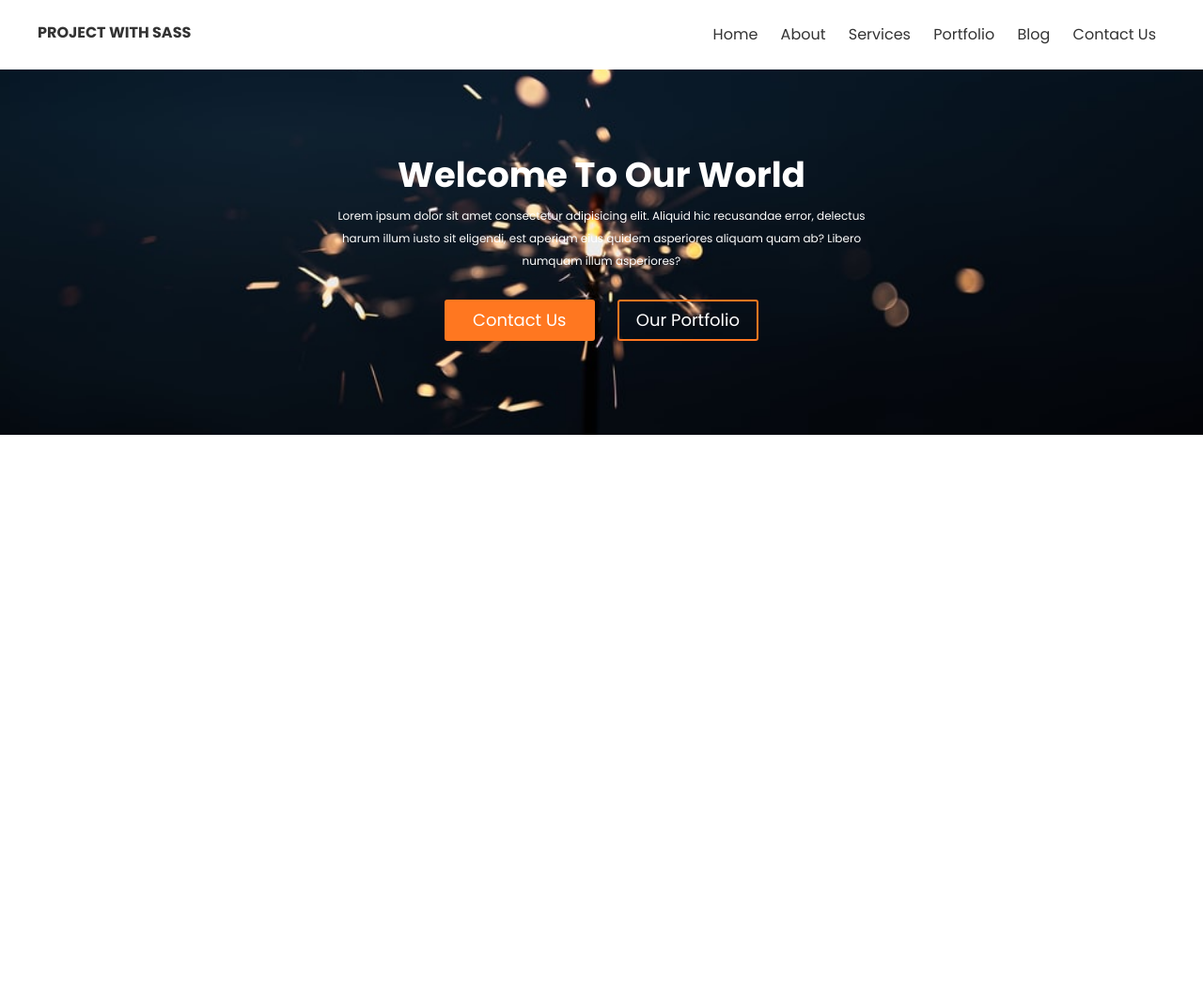
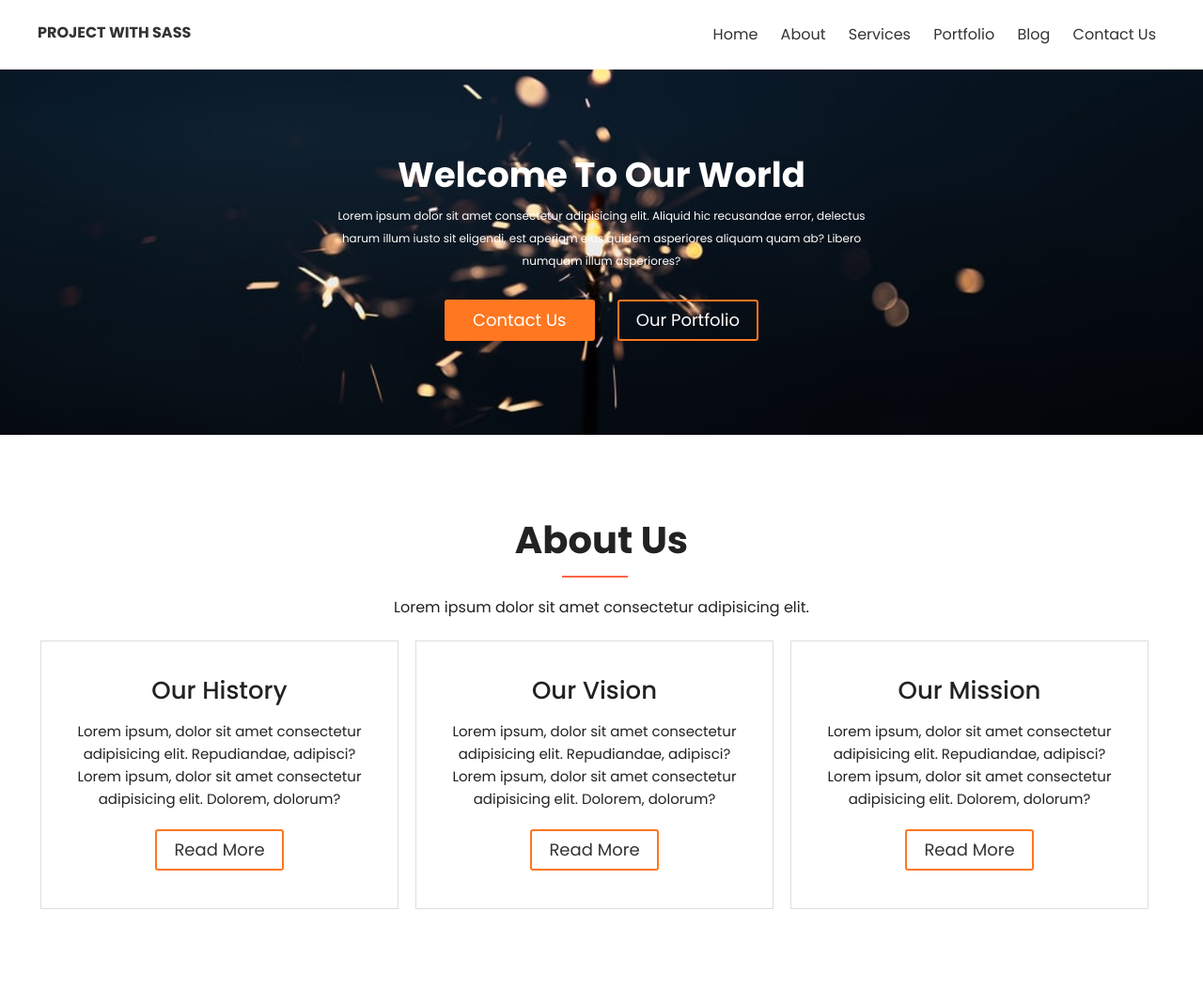
Before and after one commit to Joynal279/SASS-project, a plain HTML site: page index.html in a window 1280 px wide. Shown: the whole page at 94% size. Before the commit the page ends 800 px from the top, so only its background shows below. Drawn offline with Linux system fonts and the light colour scheme.

Commit message:
about-us page design implemented

```diff
--- a/css/Base/_common.scss
+++ b/css/Base/_common.scss
@@ -65,6 +65,7 @@ ul{
         background-color: $primary-color;
         &:hover{
             background-color: black;
+            color: $primary-color;
         }
     }
 
@@ -73,9 +74,41 @@ ul{
         padding: 8px 18px;
         &:hover{
             border-color: black;
+            color: $primary-color;
         }
     }
 }
+
+//Section-title css
+.about-area{
+    text-align: center;
+    .main{
+        .section-title {
+            text-align: center;
+            margin-bottom: 23px;
+             h4 {
+                text-transform: capitalize;
+                font-size: 40px;
+                position: relative;
+                display: inline-block;
+                margin-bottom: 20px;
+                padding-bottom: 28px;
+
+                &:before {
+                    position: absolute;
+                    content: '';
+                    width: 70px;
+                    height: 2px;
+                    background-color: tomato;
+                    bottom: 0px;
+                    left: 50%;
+                    transform: translateX(-60%);
+                }
+            }
+        }
+    }
+}
+
 
 // margin & padding
 
--- a/css/layouts/_about.scss
+++ b/css/layouts/_about.scss
@@ -0,0 +1,24 @@
+
+.single-about {
+    border: 1px solid #ddd;
+    padding: 40px 20px;
+    width: 381px;
+    float: right;
+    margin-right: 18px;
+    &:last-child{
+        //margin-right: 0px;
+    }
+    h4 {
+        text-transform: capitalize;
+        font-size: 26px;
+        font-weight: 500;
+    }
+    p {
+        max-width: 500px;
+        margin: 20px 0;
+        font-size: 15px;
+    }
+    a {
+        color: #333;
+    }
+}
--- a/index.html
+++ b/index.html
@@ -61,7 +61,36 @@
 </section>
 <!-- banner html end here -->
 
+<!-- about section html start here -->
+<section class="about-area pt-100 pb-100">
+  <div class="main">
+    <div class="section-title">
+      <h4>about us</h4>
+      <p>Lorem ipsum dolor sit amet consectetur adipisicing elit.</p>
 
+    </div>
+    <div class="about fix">
+      <div class="single-about">
+        <h4>our mission</h4>
+        <p>Lorem ipsum, dolor sit amet consectetur adipisicing elit. Repudiandae, adipisci? Lorem ipsum, dolor sit amet consectetur adipisicing elit. Dolorem, dolorum?</p>
+        <a href="" class="btn border-btn">read more</a>
+      </div>
+      <div class="single-about">
+        <h4>our vision</h4>
+        <p>Lorem ipsum, dolor sit amet consectetur adipisicing elit. Repudiandae, adipisci? Lorem ipsum, dolor sit amet consectetur adipisicing elit. Dolorem, dolorum?</p>
+        <a href="" class="btn border-btn">read more</a>
+      </div>
+      <div class="single-about">
+        <h4>our history</h4>
+        <p>Lorem ipsum, dolor sit amet consectetur adipisicing elit. Repudiandae, adipisci? Lorem ipsum, dolor sit amet consectetur adipisicing elit. Dolorem, dolorum?</p>
+        <a href="" class="btn border-btn">read more</a>
+      </div>
+    </div>
+  </div>
+</section>
+
+
+<!-- about section html end here -->
 
   <script src="js/vendor/modernizr-3.11.2.min.js"></script>
   <script src="js/plugins.js"></script>
```
Also changed, not shown: css/style.css, 1 other file.
